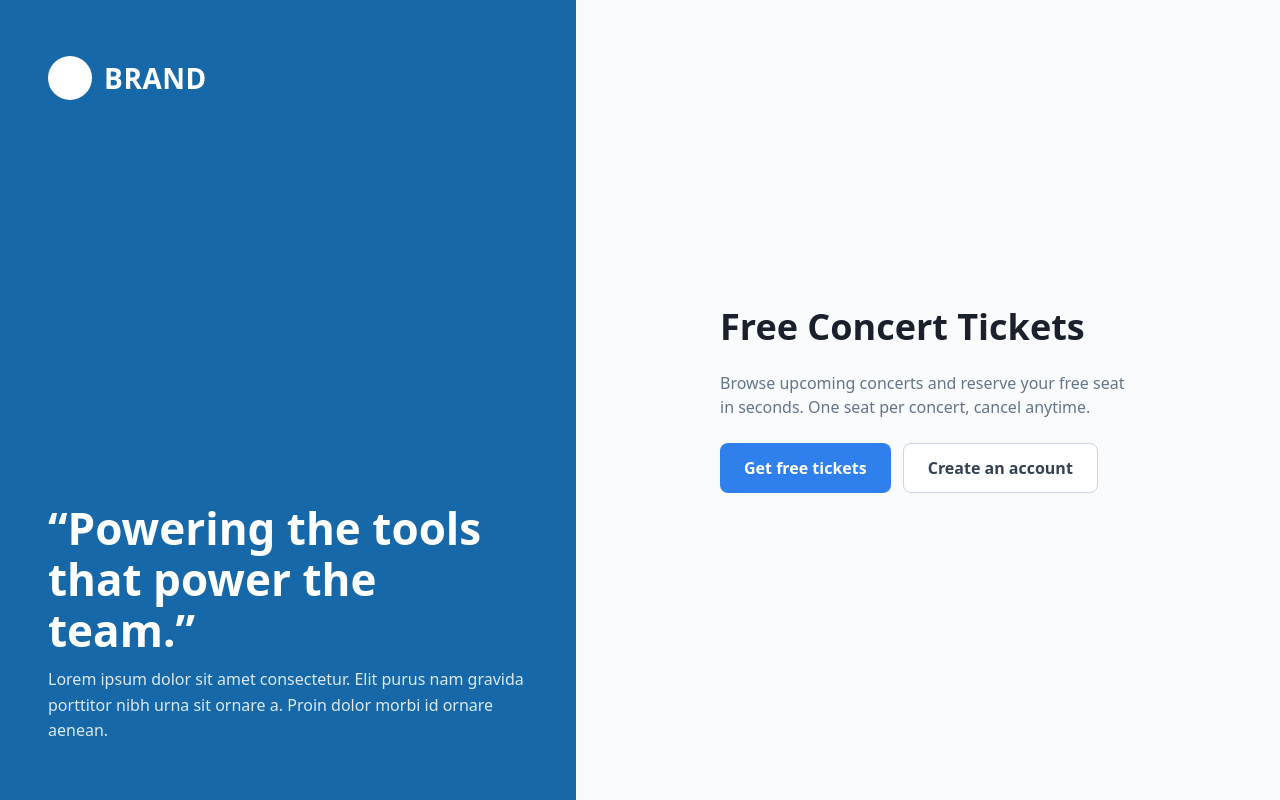
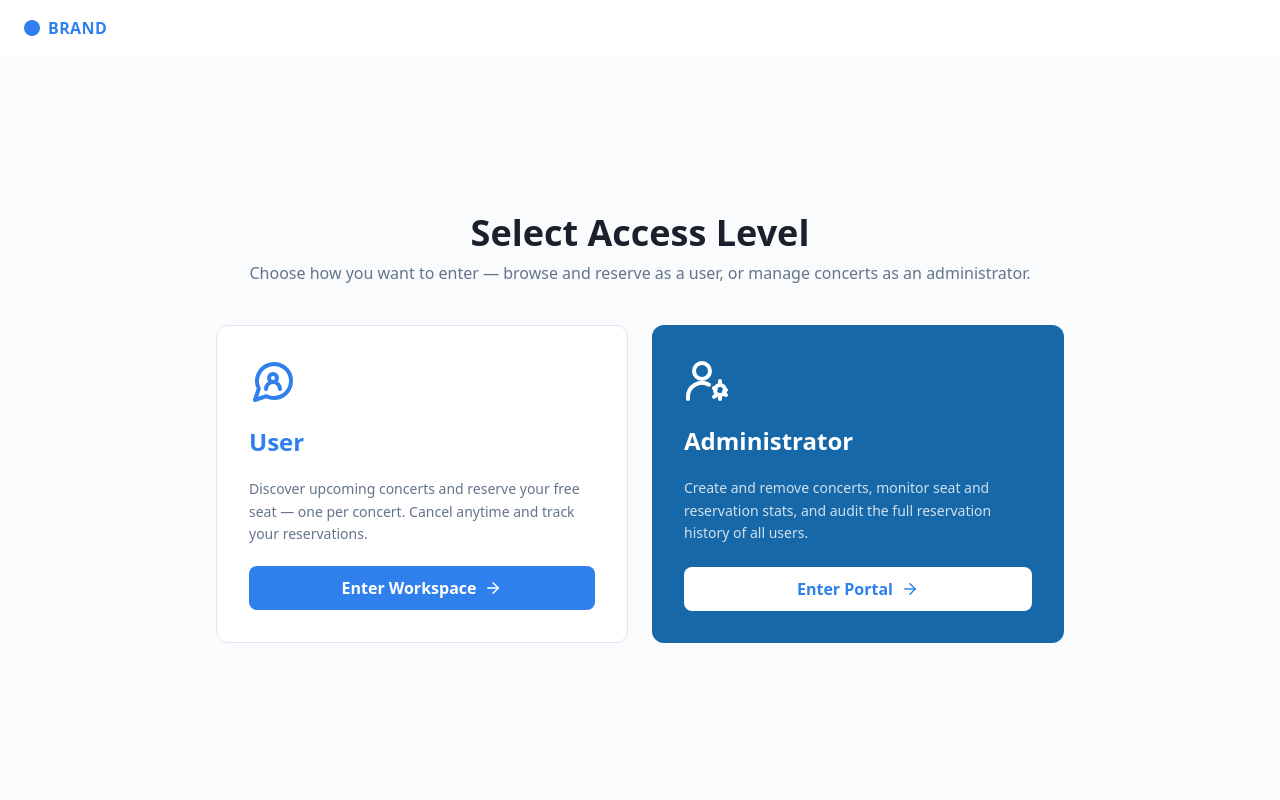
Before and after one commit to ThanaphatNorth/datawow-interview-concert-platform, a Next.js app in the folder web/: page / in a window 1280 px wide. Built offline with nearby package versions, Linux system fonts and the light colour scheme.

Commit message:
feat(web): add Select Access Level entry page (Figma) — User/Admin role cards routing to role-specific login

```diff
--- a/web/src/app/page.tsx
+++ b/web/src/app/page.tsx
@@ -1,33 +1,73 @@
 import Link from 'next/link';
-import { SplitPanel } from '@/components/layout/SplitPanel';
+import { ArrowRightIcon, WorkspaceIcon, AdminIcon } from '@/components/ui/icons';
 
-// Server-rendered landing page (docs/01 §4.1). Public, nothing role-specific.
-export default function LandingPage() {
+// Server-rendered entry point (Figma: "Select Access Level"). The user picks a
+// role, which routes to the matching login. Auth itself stays unified.
+export default function SelectAccessLevelPage() {
   return (
-    <SplitPanel>
-      <div className="flex flex-col gap-6">
-        <h1 className="text-4xl font-bold">Free Concert Tickets</h1>
-        <p className="text-[var(--text-muted)]">
-          Browse upcoming concerts and reserve your free seat in seconds. One seat per concert,
-          cancel anytime.
+    <div className="flex min-h-screen flex-col bg-[var(--bg)]">
+      <header className="flex items-center gap-2 bg-white px-6 py-4">
+        <span className="h-4 w-4 rounded-full bg-primary" aria-hidden="true" />
+        <span className="font-bold tracking-wide text-primary">BRAND</span>
+      </header>
+
+      <main className="mx-auto flex w-full max-w-4xl flex-1 flex-col justify-center px-6 py-12">
+        <div className="mb-10 text-center">
+          <h1 className="text-3xl font-bold sm:text-4xl">Select Access Level</h1>
+          <p className="mt-2 text-[var(--text-muted)]">
+            Choose how you want to enter — browse and reserve as a user, or manage concerts as an
+            administrator.
           </p>
-        <div className="flex flex-col gap-3 sm:flex-row">
+        </div>
+
+        <div className="grid grid-cols-1 gap-6 md:grid-cols-2">
+          {/* User card */}
+          <article
+            data-testid="access-user-card"
+            className="flex flex-col gap-5 rounded-card border border-[var(--border)] bg-white p-8"
+          >
+            <span className="text-primary">
+              <WorkspaceIcon width={48} height={48} />
+            </span>
+            <h2 className="text-2xl font-bold text-primary">User</h2>
+            <p className="flex-1 text-sm leading-relaxed text-[var(--text-muted)]">
+              Discover upcoming concerts and reserve your free seat — one per concert. Cancel
+              anytime and track your reservations.
+            </p>
             <Link
               href="/login"
-            data-testid="landing-login-link"
-            className="inline-flex min-h-[44px] items-center justify-center rounded-input bg-primary px-6 py-3 font-semibold text-white transition hover:brightness-95"
+              data-testid="enter-workspace-btn"
+              className="inline-flex min-h-[44px] items-center justify-center gap-2 rounded-input bg-primary px-6 font-semibold text-white transition hover:brightness-95"
             >
-            Get free tickets
+              Enter Workspace
+              <ArrowRightIcon width={18} height={18} />
             </Link>
+          </article>
+
+          {/* Administrator card */}
+          <article
+            data-testid="access-admin-card"
+            className="flex flex-col gap-5 rounded-card bg-[var(--brand)] p-8 text-white"
+          >
+            <span>
+              <AdminIcon width={48} height={48} />
+            </span>
+            <h2 className="text-2xl font-bold">Administrator</h2>
+            <p className="flex-1 text-sm leading-relaxed text-white/80">
+              Create and remove concerts, monitor seat and reservation stats, and audit the full
+              reservation history of all users.
+            </p>
             <Link
-            href="/register"
-            data-testid="landing-register-link"
-            className="inline-flex min-h-[44px] items-center justify-center rounded-input border border-slate-300 bg-white px-6 py-3 font-semibold text-slate-700 transition hover:bg-slate-50"
+              href="/login/admin"
+              data-testid="enter-portal-btn"
+              className="inline-flex min-h-[44px] items-center justify-center gap-2 rounded-input bg-white px-6 font-semibold text-primary transition hover:bg-white/90"
             >
-            Create an account
+              Enter Portal
+              <ArrowRightIcon width={18} height={18} />
             </Link>
+          </article>
         </div>
+      </main>
     </div>
-    </SplitPanel>
   );
 }
--- a/web/src/components/ui/icons.tsx
+++ b/web/src/components/ui/icons.tsx
@@ -132,3 +132,35 @@ export function MenuIcon(props: SVGProps<SVGSVGElement>) {
     </svg>
   );
 }
+
+export function ArrowRightIcon(props: SVGProps<SVGSVGElement>) {
+  return (
+    <svg {...base} {...props} aria-hidden="true">
+      <line x1="5" y1="12" x2="19" y2="12" />
+      <polyline points="12 5 19 12 12 19" />
+    </svg>
+  );
+}
+
+/** User access level — a person inside a chat bubble (Figma Select Access Level). */
+export function WorkspaceIcon(props: SVGProps<SVGSVGElement>) {
+  return (
+    <svg {...base} {...props} aria-hidden="true">
+      <path d="M21 11.5a8.5 8.5 0 0 1-8.5 8.5 8.4 8.4 0 0 1-3.8-.9L3 21l1.9-5.7A8.5 8.5 0 1 1 21 11.5z" />
+      <circle cx="12" cy="10" r="2" />
+      <path d="M8.5 15.5a3.5 3.5 0 0 1 7 0" />
+    </svg>
+  );
+}
+
+/** Administrator access level — a person with a gear (Figma Select Access Level). */
+export function AdminIcon(props: SVGProps<SVGSVGElement>) {
+  return (
+    <svg {...base} {...props} aria-hidden="true">
+      <circle cx="9" cy="7" r="4" />
+      <path d="M2 21v-1a7 7 0 0 1 10.5-6.1" />
+      <circle cx="18" cy="16.5" r="2.5" />
+      <path d="M18 13v-1m0 9v-1m3-3.5-.9.5m-4.2 2.4-.9.5m6-.9-.9-.5m-4.2-2.4-.9-.5" />
+    </svg>
+  );
+}
```
Also changed, not shown: 1 other file (tests, documents, lock files or other folders). Lines whose indentation alone changed are shown as unchanged.
